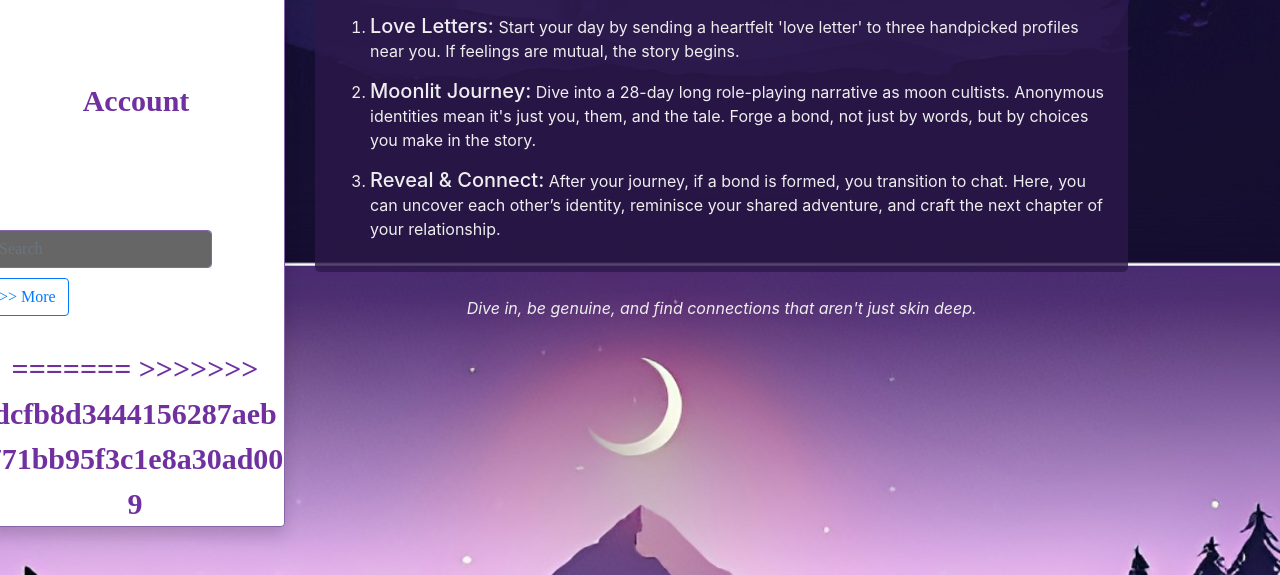
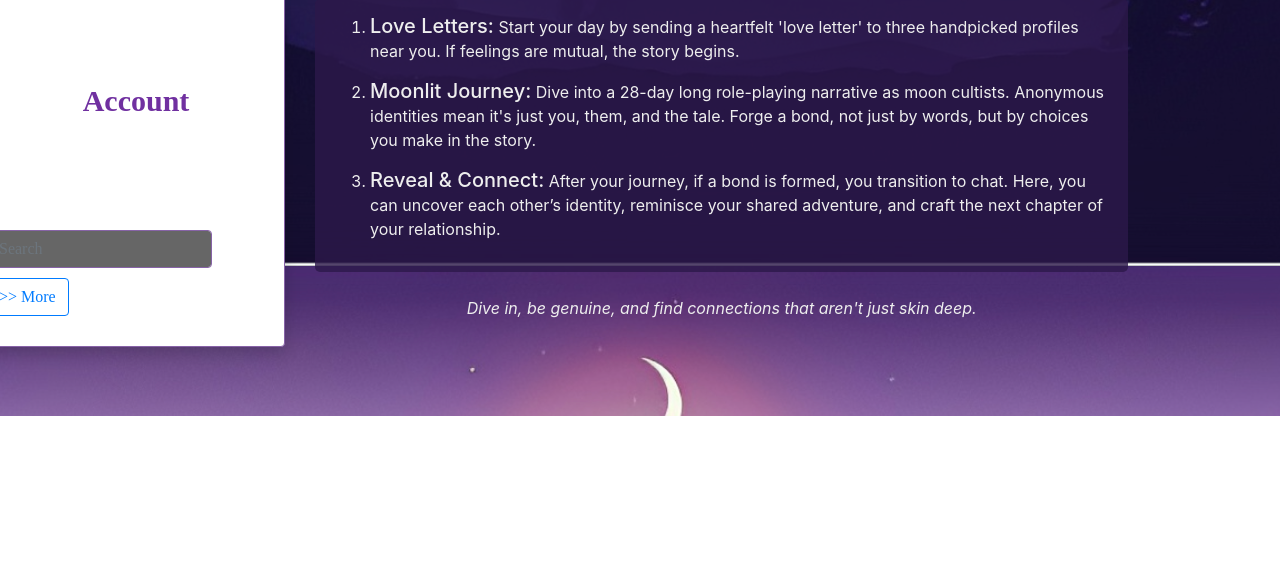
Before and after one commit to gcivil-nyu-org/INET-Monday-Fall2023-Team-5, a Django app: page /accounts/about/ in a window 1280 px wide. Shown: the part 535-1110 px from the top of the page. After the commit the page ends 951 px from the top, so only its background shows below. Run offline with Django 4.2, Linux system fonts and the light colour scheme; a user stored in the database is signed in.

Commit message:
change the home page template

```diff
--- a/templates/base.html
+++ b/templates/base.html
@@ -134,18 +134,8 @@
                             <button class="btn btn-outline-primary my-2 my-sm-0" type="submit">>> More</button>
                         </form>
                     </div>
-                    <!-- <div class="card-header">
-                        <h3>Menu</h3>
-                    </div>
-                    <div class="card-body">
-                        <a href="{% url 'view_profile' %}" class="nav-item nav-link">View Profile</a>
-                        <a href="{% url 'browse_profiles' %}" class="nav-item nav-link">Browse Profiles</a>
-<<<<<<< HEAD
-                    </div> -->
-=======
-                        <!-- <a href="{% url 'account' %}" class="nav-item nav-link">Account</a> -->
 
->>>>>>> dcfb8d3444156287aeb771bb95f3c1e8a30ad009
+
                 </div>
             </div>
 
```
